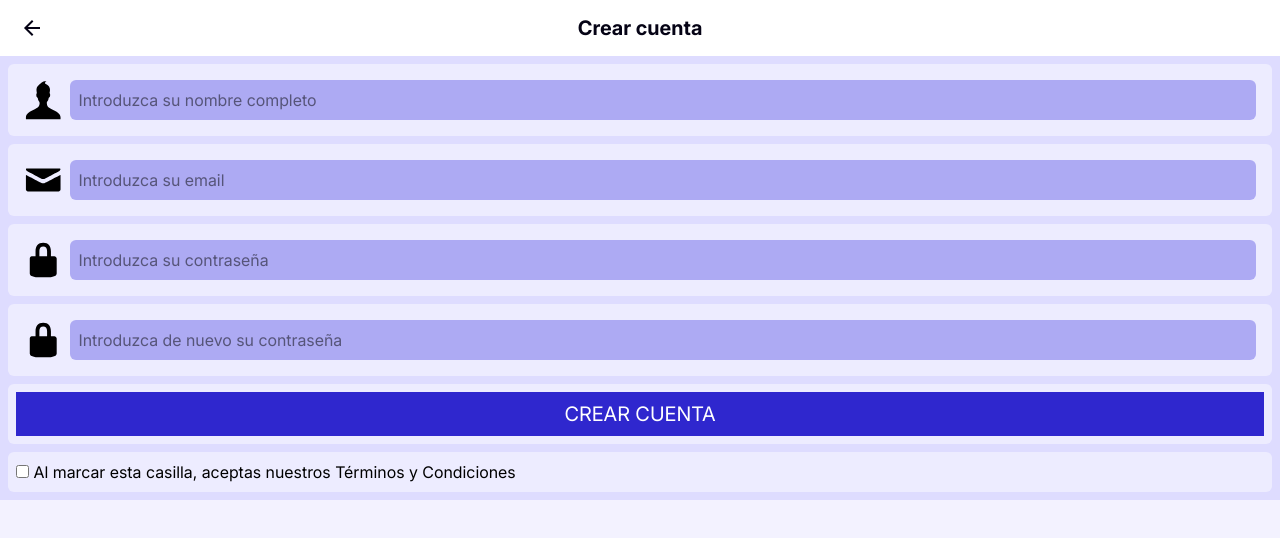
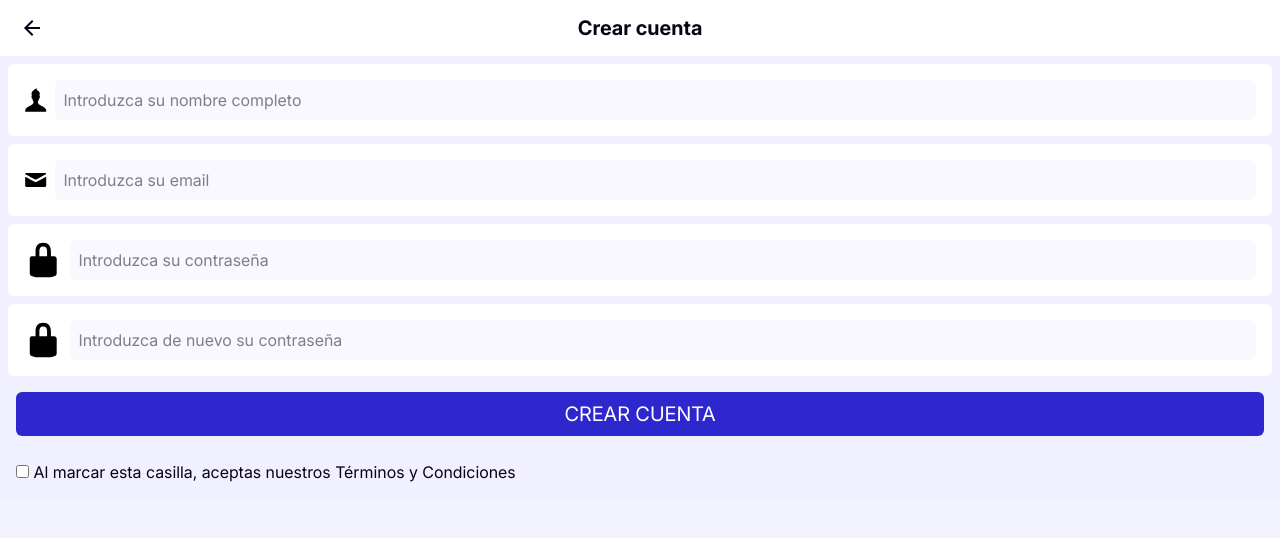
Before and after one commit to AdrielHercules/todolist-frontend, an Angular app: page /signup in a window 1280 px wide. Shown: the top 538 px of the page. Built offline with nearby package versions, Linux system fonts and the light colour scheme.

Commit message:
Update signup-page style

```diff
--- a/src/app/signup-page/signup-page/signup-page.component.html
+++ b/src/app/signup-page/signup-page/signup-page.component.html
@@ -1,38 +1,38 @@
-<div class="flex flex-col gap-2 bg-secondary p-2">
-  <div class="flex w-full flex-row items-center gap-2 rounded-md bg-background p-4">
-    <svg class="size-10">
+<div class="flex flex-col gap-2 bg-background p-2 text-text">
+  <div class="flex w-full flex-row items-center gap-2 rounded-md bg-card p-4">
+    <svg class="size-6">
       <use xlink:href="assets/symbol-defs.svg#icon-user"></use>
     </svg>
-    <div class="w-full rounded-md bg-accent p-2">
+    <div class="w-full rounded-md bg-secondary/20 p-2">
       <input type="text" placeholder="Introduzca su nombre completo" class="w-full" />
     </div>
   </div>
-  <div class="flex w-full flex-row items-center gap-2 rounded-md bg-background p-4">
-    <svg class="size-10">
+  <div class="flex w-full flex-row items-center gap-2 rounded-md bg-card p-4">
+    <svg class="size-6">
       <use xlink:href="assets/symbol-defs.svg#icon-mail"></use>
     </svg>
-    <div class="w-full rounded-md bg-accent p-2">
-      <input type="email" placeholder="Introduzca su email" />
+    <div class="w-full rounded-md bg-secondary/20 p-2">
+      <input type="email" class="w-full" placeholder="Introduzca su email" />
     </div>
   </div>
-  <div class="flex w-full flex-row items-center gap-2 rounded-md bg-background p-4">
+  <div class="flex w-full flex-row items-center gap-2 rounded-md bg-card p-4">
     <svg class="size-10">
       <use xlink:href="assets/symbol-defs.svg#icon-lock"></use>
     </svg>
-    <div class="w-full rounded-md bg-accent p-2">
-      <input type="password" placeholder="Introduzca su contraseña" />
+    <div class="w-full rounded-md bg-secondary/20 p-2">
+      <input type="password" class="w-full" placeholder="Introduzca su contraseña" />
     </div>
   </div>
-  <div class="flex w-full flex-row items-center gap-2 rounded-md bg-background p-4">
+  <div class="flex w-full flex-row items-center gap-2 rounded-md bg-card p-4">
     <svg class="size-10">
       <use xlink:href="assets/symbol-defs.svg#icon-lock"></use>
     </svg>
-    <div class="w-full rounded-md bg-accent p-2">
+    <div class="w-full rounded-md bg-secondary/20 p-2">
       <input type="password" placeholder="Introduzca de nuevo su contraseña" class="w-full" />
     </div>
   </div>
   <div class="w-full items-center rounded-md bg-background p-2">
-    <div class="w-full items-center bg-primary p-2 text-center text-xl text-white">
+    <div class="w-full items-center rounded-md bg-primary p-2 text-center text-xl text-card">
       <input type="button" value="CREAR CUENTA" class="" />
     </div>
   </div>
```
